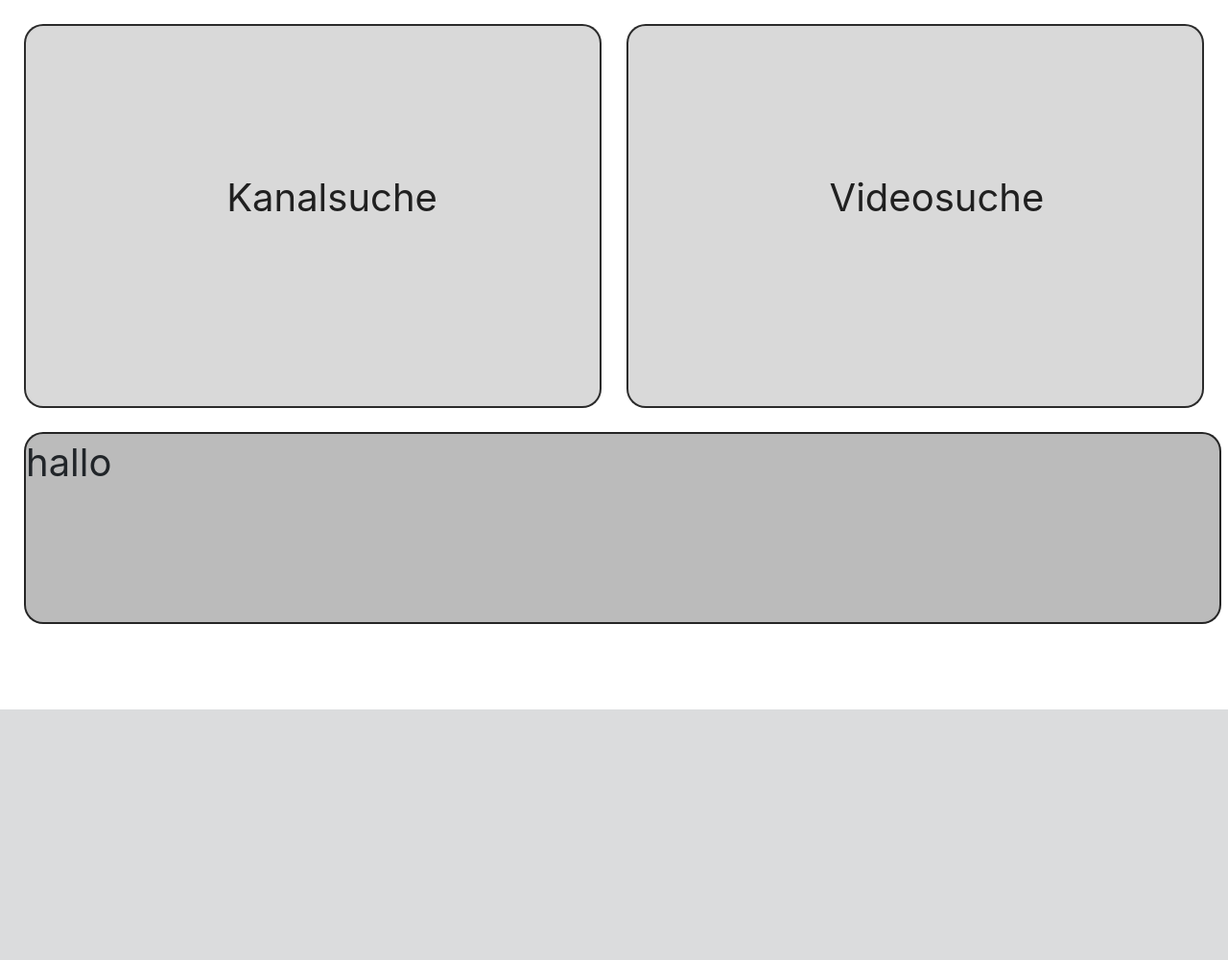
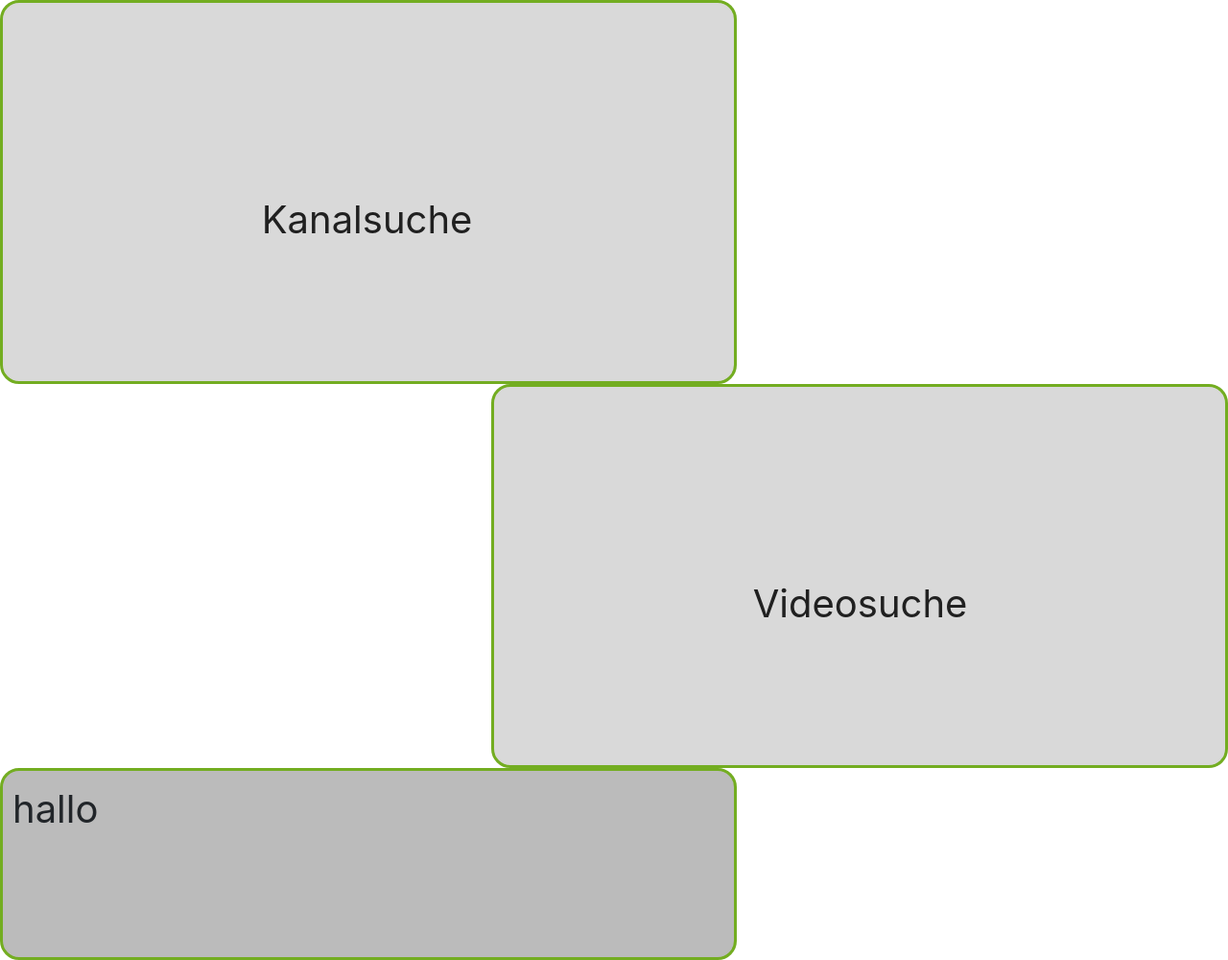
Before and after one commit to kevha/wwi17-youtube-api, a PHP site: page / in a window 1280 px wide. Shown: the part 61-1061 px from the top of the page at 96% size. Before the commit the page ends 800 px from the top, so only its background shows below. Run offline with PHP 8.4, Linux system fonts and the light colour scheme; some libraries are stand-ins or nearby versions.

Commit message:
style.css

```diff
--- a/index.html
+++ b/index.html
@@ -47,19 +47,19 @@
 
 <div class="grid-container">
   <a href="kanalsuche.html">
-  <block1>
+    <block1 class="center">
       <div class="grid-item">Kanalsuche</div>
     </block1>
   </a>
+
   <a href="videosuche.html">
-  <block2>
+    <block2 class="center">
       <div class="grid-item">Videosuche</div>
-
     </block2>
   </a>
+</div>
 
-</div>
-<block3>
+  <block3 class="center">
     hallo
   </block3>
 
--- a/style.css
+++ b/style.css
@@ -35,7 +35,6 @@
     border: 2px solid rgba(0, 0, 0, 0.8);
     font-size: 40px;
     background-color: #d9d9d9;
-    margin-top:25px;
     margin-left:25px;
     border-radius:20px;
   }
@@ -46,7 +45,6 @@
     border: 2px solid rgba(0, 0, 0, 0.8);
     font-size: 40px;
     background-color: #bbbbbb;
-    margin-top:25px;
     margin-left:25px;
     border-radius:20px;
   }
@@ -60,12 +58,13 @@
   block2:hover{
     background-color: #c0c0c0;
   }
+
   .center {
     margin: auto;
     width: 60%;
     border: 3px solid #73AD21;
     padding: 10px;
-}
+  }
 
 
 
```
Lines whose indentation alone changed are shown as unchanged.
